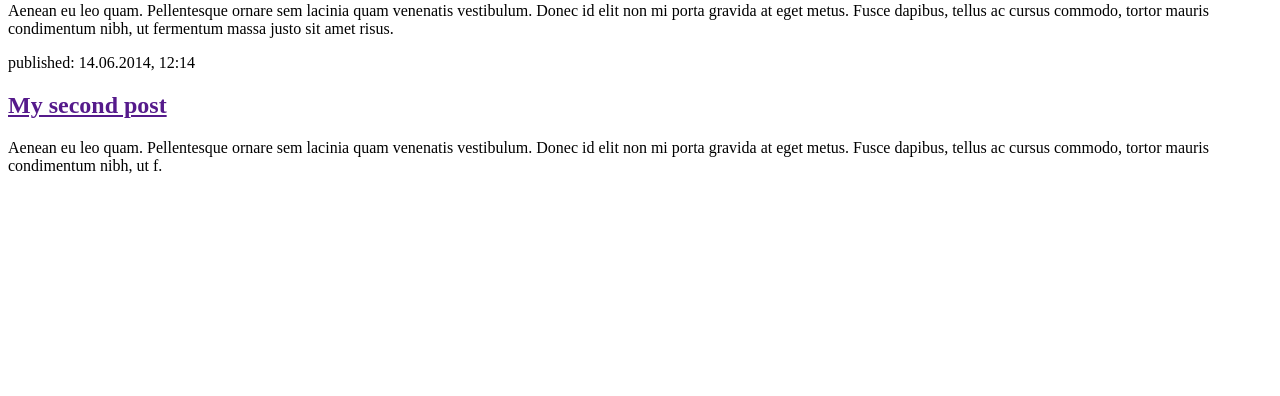
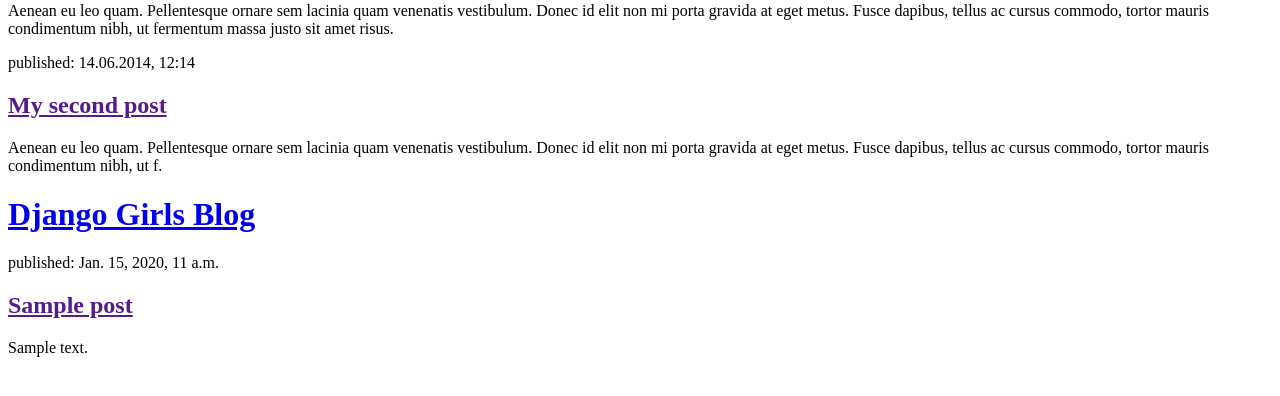
Before and after one commit to EnergyWoxt/djangogirls, a Django app: page / in a window 1280 px wide. Shown: the part 163-559 px from the top of the page. Run offline with Django 3.2, Linux system fonts and the light colour scheme; tables that the repository leaves empty hold one stand-in row (values such as "Sample post").

Commit message:
Modified templates to display posts from database.

```diff
--- a/blog/templates/blog/post_list.html
+++ b/blog/templates/blog/post_list.html
@@ -19,5 +19,18 @@
             <h2><a href="">My second post</a></h2>
             <p>Aenean eu leo quam. Pellentesque ornare sem lacinia quam venenatis vestibulum. Donec id elit non mi porta gravida at eget metus. Fusce dapibus, tellus ac cursus commodo, tortor mauris condimentum nibh, ut f.</p>
         </article>
+
+        <header>
+            <h1><a href="/">Django Girls Blog</a></h1>
+        </header>
+
+        {% for post in posts %}
+            <article>
+                <time>published: {{ post.published_date }}</time>
+                <h2><a href="">{{ post.title }}</a></h2>
+                <p>{{ post.text|linebreaksbr }}</p>
+            </article>
+        {% endfor %}
+
     </body>
 </html>
--- a/blog/views.py
+++ b/blog/views.py
@@ -1,5 +1,7 @@
 from django.shortcuts import render
+from django.utils import timezone
+from .models import Post
 
-# Create your views here.
 def post_list(request):
-    return render(request, 'blog/post_list.html', {})
+    posts = Post.objects.filter(published_date__lte=timezone.now()).order_by('published_date')
+    return render(request, 'blog/post_list.html', {'posts': posts})
```
